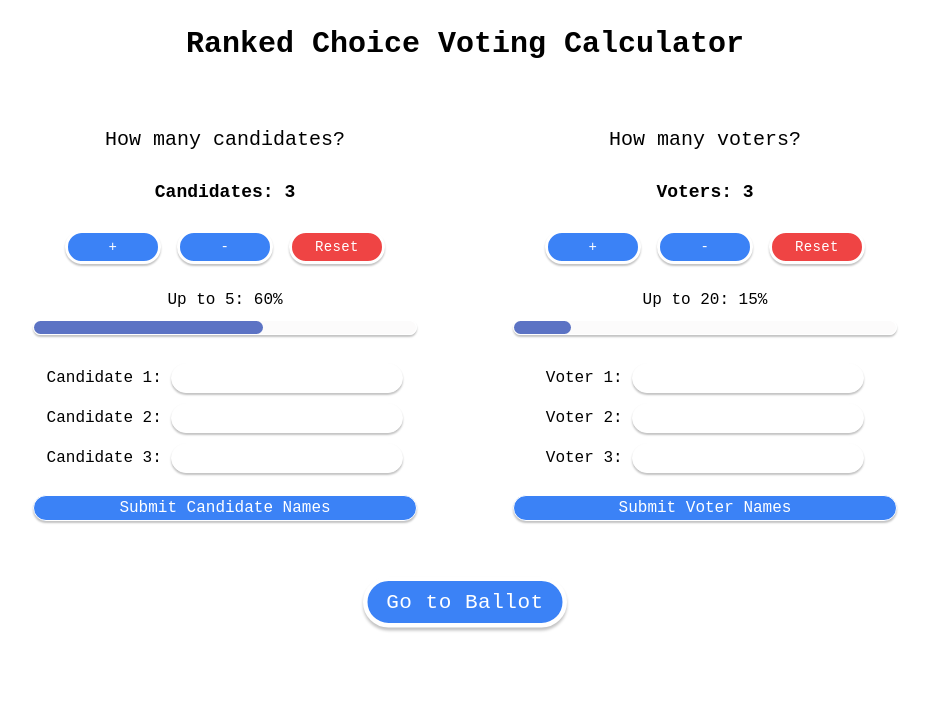
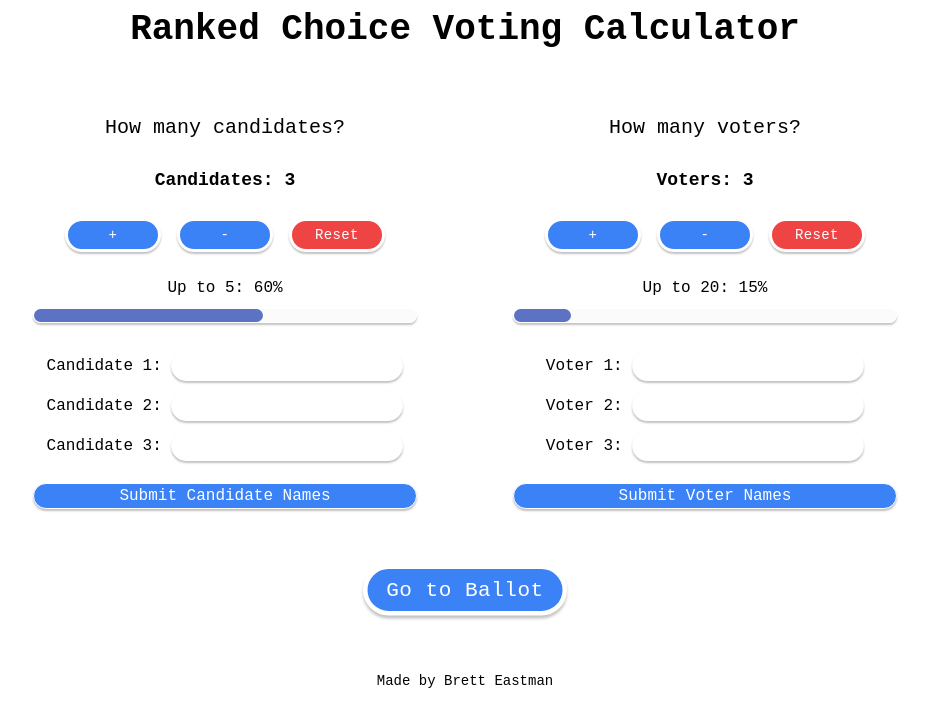
Before and after one commit to BrettEastman/RankedChoice, a Svelte app: page / in a window 1280 px wide. Shown: the top 726 px of the page, without its empty margins (175-1104 px from the left). Built offline with nearby package versions, Linux system fonts and the light colour scheme.

Commit message:
Add Cover to overall layout, now includes header and footer. Change margins.

```diff
--- a/src/App.svelte
+++ b/src/App.svelte
@@ -14,6 +14,7 @@
   import PadBox from './lib/PadBox.svelte';
   import Typewriter from './lib/Typewriter.svelte';
   import Split from './lib/Split.svelte';
+  import Cover from './lib/Cover.svelte';
 
   let counter = 0;
   $: counter = $count;
@@ -162,11 +163,12 @@
 
 <TailwindCss />
 
+<Cover minHeight="50vh" gutter="text-center" stretchContent={true}>
+  <h1 slot="top" class="text-4xl font-bold mt-2.5 mb-12 rounded-full hover:shadow-[rgba(0,_0,_0,_0.24)_0px_2px_2px] cursor-pointer" on:click|preventDefault={backToHome}>Ranked Choice Voting Calculator</h1>
   <main class="max-w-4xl p-4 m-auto text-center">
     <Stack gutter="gap-12">
       {#if counter === 0}
-    <h1 class="text-3xl font-bold mt-2.5 mb-4 rounded-full hover:shadow-[rgba(0,_0,_0,_0.24)_0px_2px_2px] cursor-pointer" on:click|preventDefault={backToHome}>Ranked Choice Voting Calculator</h1>
-      <Split gutter="gap-24" switchAt="xl">
+        <Split gutter="gap-24" switchAt="lg">
           <div>
             <Stack gutter="gap-6">
               <p class="text-xl">
@@ -252,7 +254,6 @@
 
     <Stack gutter="gap-12">
       {#if counter === 1}
-      <h1 class="text-3xl font-bold mt-2.5 mb-4 rounded-full hover:shadow-[rgba(0,_0,_0,_0.24)_0px_2px_2px] cursor-pointer" on:click|preventDefault={backToHome}>Ranked Choice Voting Calculator</h1>
         <h1 class="text-3xl font-bold mb-8">Candidates</h1>
         <Columns columns={$candidateCount} switchAt="sm">
           {#each $electionStore as candidate}
@@ -291,13 +292,17 @@
 
     <Stack gutter="gap-12">
       {#if counter === 2}
-      <h1 class="text-3xl font-bold mt-2.5 mb-4 rounded-full hover:shadow-[rgba(0,_0,_0,_0.24)_0px_2px_2px] cursor-pointer" on:click|preventDefault={backToHome}>Ranked Choice Voting Calculator</h1>
         <div class="text-xl">
           <Typewriter winner={winner}/>
         </div>
       {/if}
     </Stack>
   </main>
+
+  <div slot="bottom" class="mt-12">
+    <p class="text-sm">Made by <a href="https://www.brettaustineastman.com/" target="_blank">Brett Eastman</a></p>
+  </div>
+</Cover>
 
 <style>
   progress {
```
Lines whose indentation alone changed are shown as unchanged.
